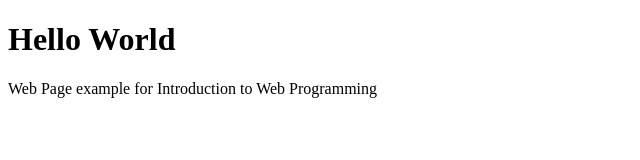
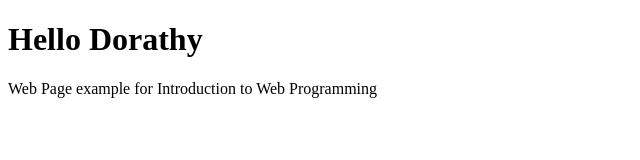
Before and after one commit to agfoghlaim/first-repository-1, a plain HTML site: page index.html in a window 1280 px wide. Shown: the full height of the page, 0-640 px from the left. Drawn offline with Linux system fonts and the light colour scheme.

Commit message:
index.html

```diff
--- a/index.html
+++ b/index.html
@@ -5,7 +5,7 @@
  <title>Hello World</title>
  </head>
  <body>
- <h1>Hello World</h1>
+ <h1>Hello Dorathy</h1>
  <p>
  Web Page example for Introduction to Web Programming
  </p>
```
